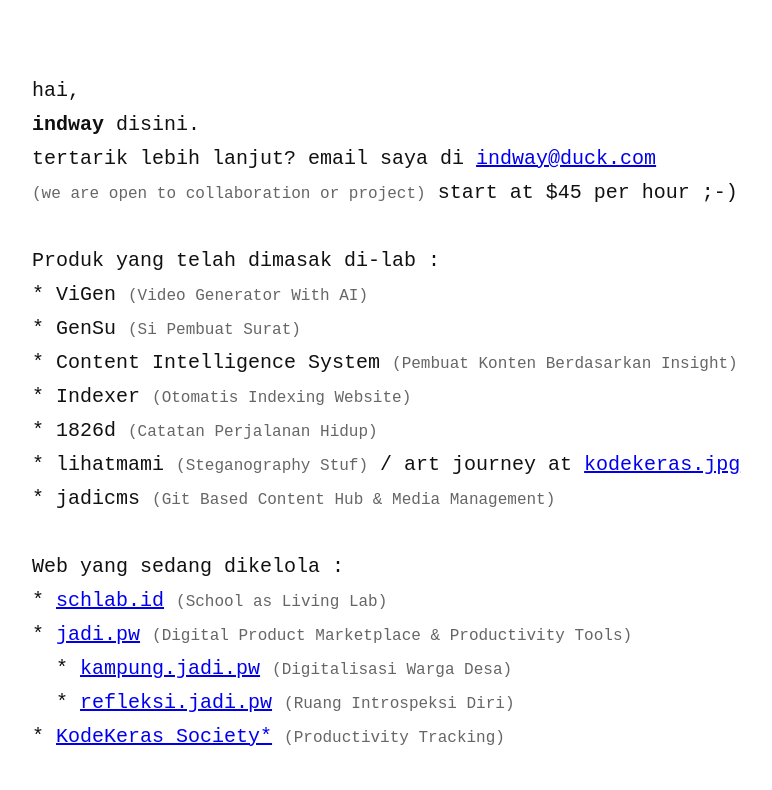
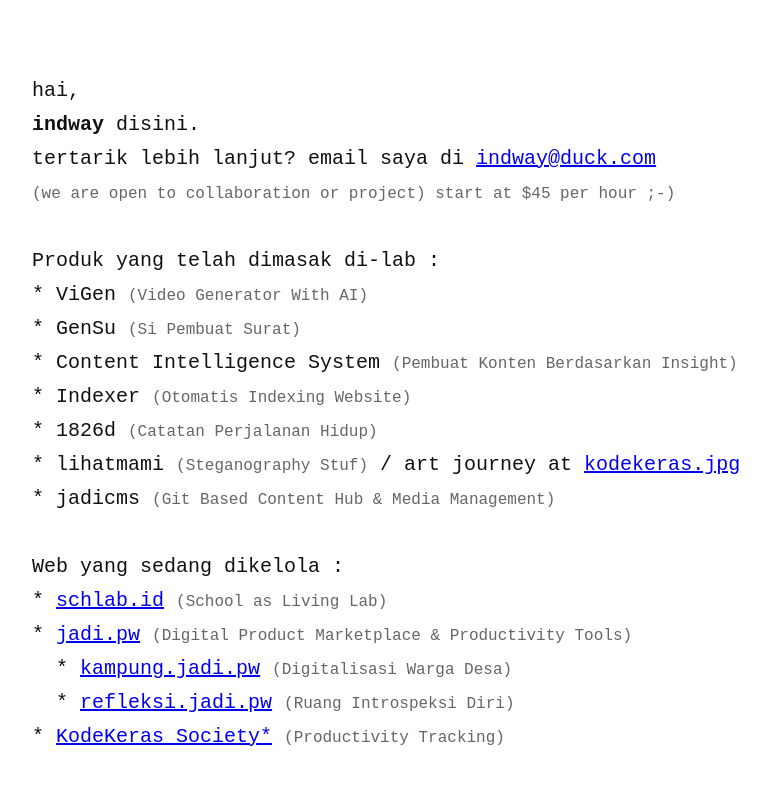
Before and after one commit to indway/indway.github.io, a plain HTML site: page index.html in a window 1280 px wide. Shown: the top 790 px of the page, without its empty margins (8-780 px from the left). Drawn offline with Linux system fonts and the light colour scheme.

Commit message:
Update index.html

```diff
--- a/index.html
+++ b/index.html
@@ -58,7 +58,7 @@
 hai,
 <strong>indway</strong> disini.
 tertarik lebih lanjut? email saya di <a href="mailto:indway@duck.com">indway@duck.com</a>
-<small>(we are open to collaboration or project)</small> start at $45 per hour ;-)
+<small>(we are open to collaboration or project) start at $45 per hour ;-)</small>
 
 Produk yang telah dimasak di-lab :
 * ViGen <small>(Video Generator With AI)</small>
```
